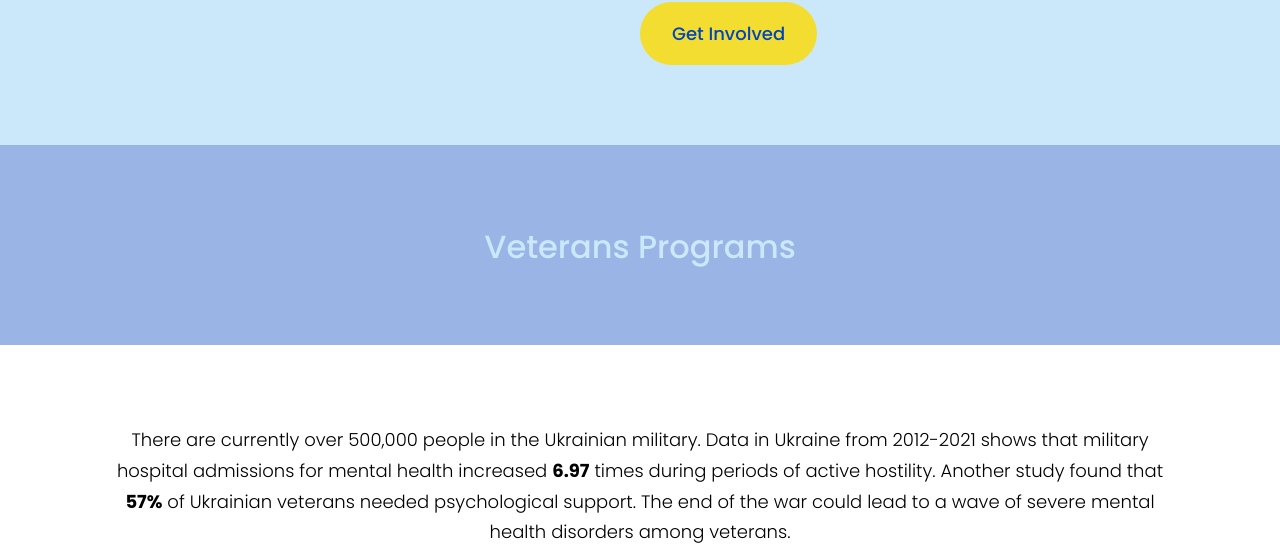
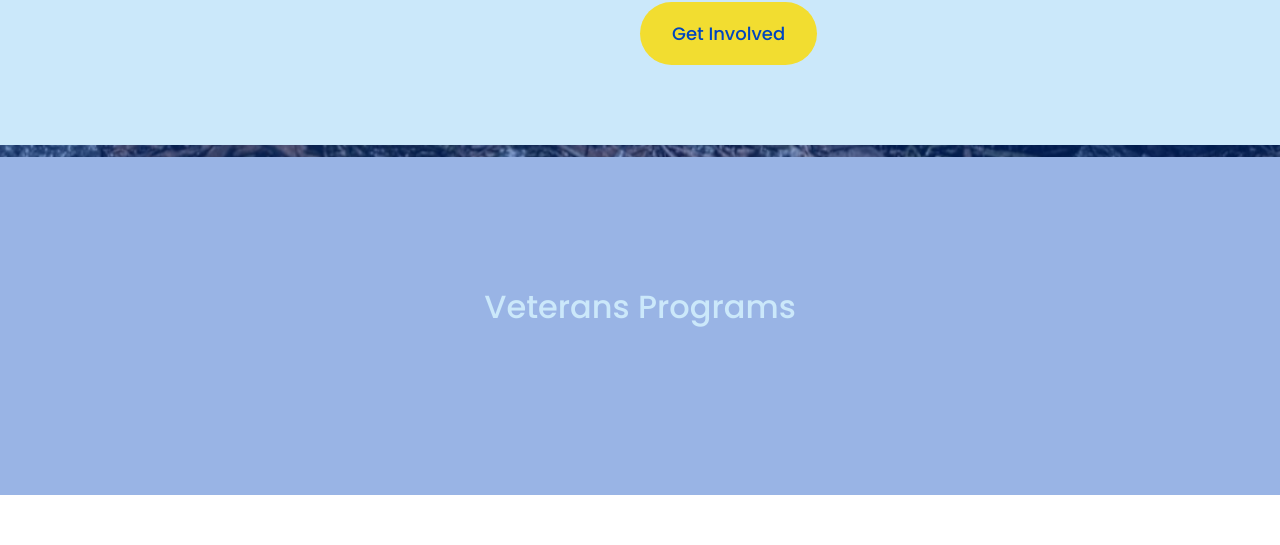
Before and after one commit to Roovin/healtraumas-next, a Next.js app: page /our-work in a window 1280 px wide. Shown: the part 943-1488 px from the top of the page. Built offline with nearby package versions, Linux system fonts and the light colour scheme.

Commit message:
update parallax

```diff
--- a/components/ParallaxBlade.jsx
+++ b/components/ParallaxBlade.jsx
@@ -1,11 +1,10 @@
 import React, { useEffect, useState } from "react";
 import Image from "next/image";
-import Style from '../styles/parallaxBlade.module.css'
+import Style from "../styles/parallaxBlade.module.css";
 
 export default function ParallaxBlade({ data }) {
-
   const [scrollY, setScrollY] = useState(0);
-  const imgUrl = data.imgUrl
+  const imgUrl = data.imgUrl;
 
   useEffect(() => {
     const handleScroll = () => {
@@ -18,45 +17,24 @@ export default function ParallaxBlade({ data }) {
       window.removeEventListener("scroll", handleScroll);
     };
   }, []);
-
-  // const transformValue = {
-  //   backgroundImage: `url(`${imgUrl}`)`,
-  //   transform: `translateY(-${scrollY * 0.63}px)`
-  // }
   const transformValue = {
     backgroundImage: `url('${imgUrl}')`,
-    transform: `translateY(-${scrollY * 0.1}px)`
+    transform: `translateY(-${scrollY * 0.6}px)`,
   };
 
   return (
-     // <section
-    //   className={`parallaxBlade relative w-full bgBlueOverlay padding-large `}
-    // >
-    //   <div
-    //     className="bgImg fixed top-[300px] left-0 w-full h-full z-[-1]"
-    //     style={{ transform: `translateY(-${scrollY * 0.63}px)` }}
-    //   >
-    //     <Image
-    //       src={data.imgUrl}
-    //       width={1920}
-    //       height={500}
-    //       className=" w-full h-full object-cover object-center "
-    //       alt="bg-img"
-    //     />
-    //   </div>
-    //   <div className="container">
-    //     <div className="parallaxContent relative w-full text-center z-[2] ">
-    //       <h2 className=" text-skyBlue ">Veterans Programs</h2>
-    //     </div>
-    //   </div>
-    // </section>
-    <section class={`${Style.ParallaxBlade} parallaxBlade parallax-image p-0 bgBlueOverlay`}>
-      <div class="parallax-wrap max-h-[200px] min-h-[200px] relative overflow-hidden">
-          <div class={`${Style.weParallaxImage} weParallaxImage `} style={transformValue}></div>
+    <section
+      class={`${Style.ParallaxBlade} parallaxBlade parallax-image p-0 bgBlueOverlay`}
+    >
+      <div class="parallax-wrap max-h-[350px] min-h-[350px] relative overflow-hidden">
+        <div
+          class={`${Style.weParallaxImage} weParallaxImage `}
+          style={transformValue}
+        ></div>
       </div>
       <div className="parallaxContent absolute top-[40%] left-0 w-full text-center z-[2] ">
         <h2 className=" text-skyBlue ">Veterans Programs</h2>
       </div>
-  </section>
+    </section>
   );
 }
--- a/styles/parallaxBlade.module.css
+++ b/styles/parallaxBlade.module.css
@@ -7,8 +7,9 @@
     background-position: center;
     background-size: cover;
     transition: background-position 2s ease;
+    background-attachment: fixed;
     position: fixed;
-    top: 0;
+    top: 300px;
     left: 0;
     right: 0;
     z-index: -1;
```
